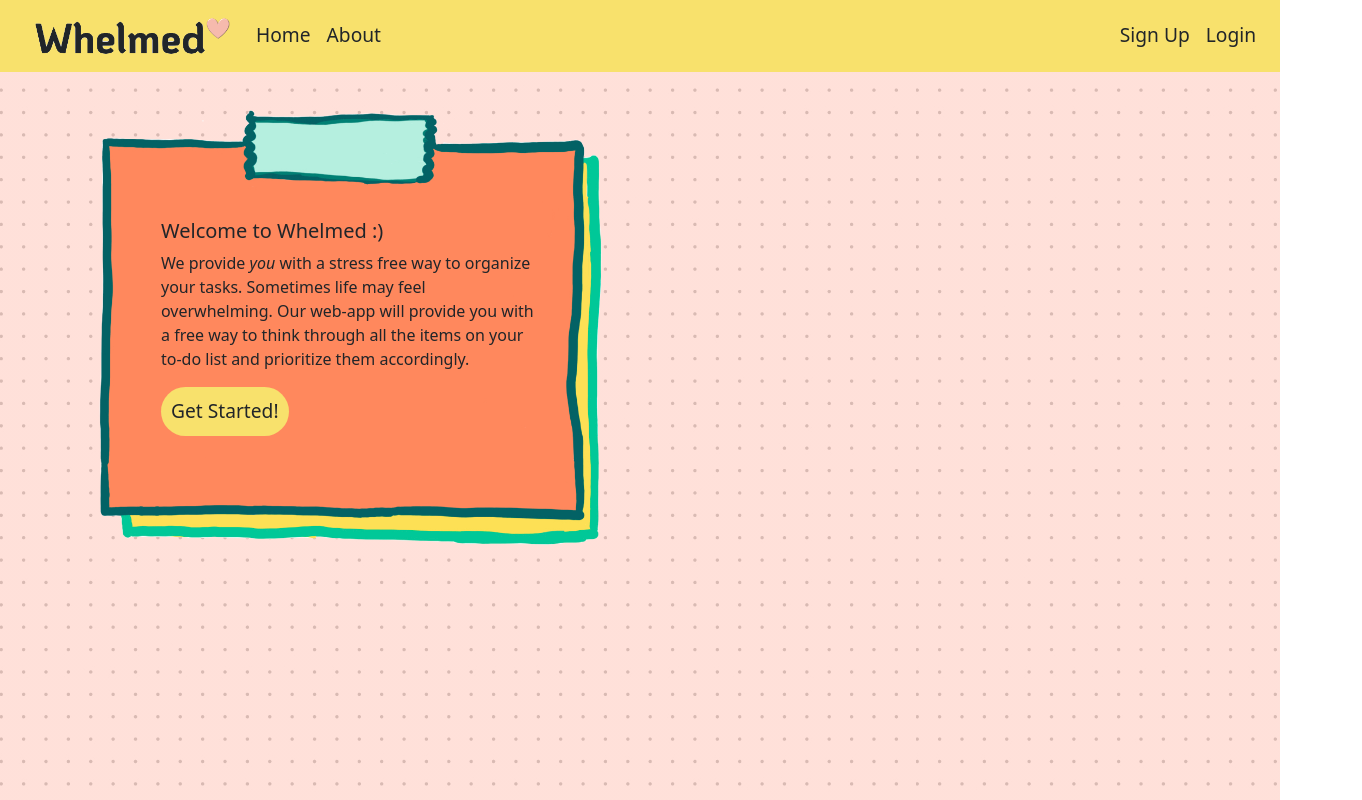
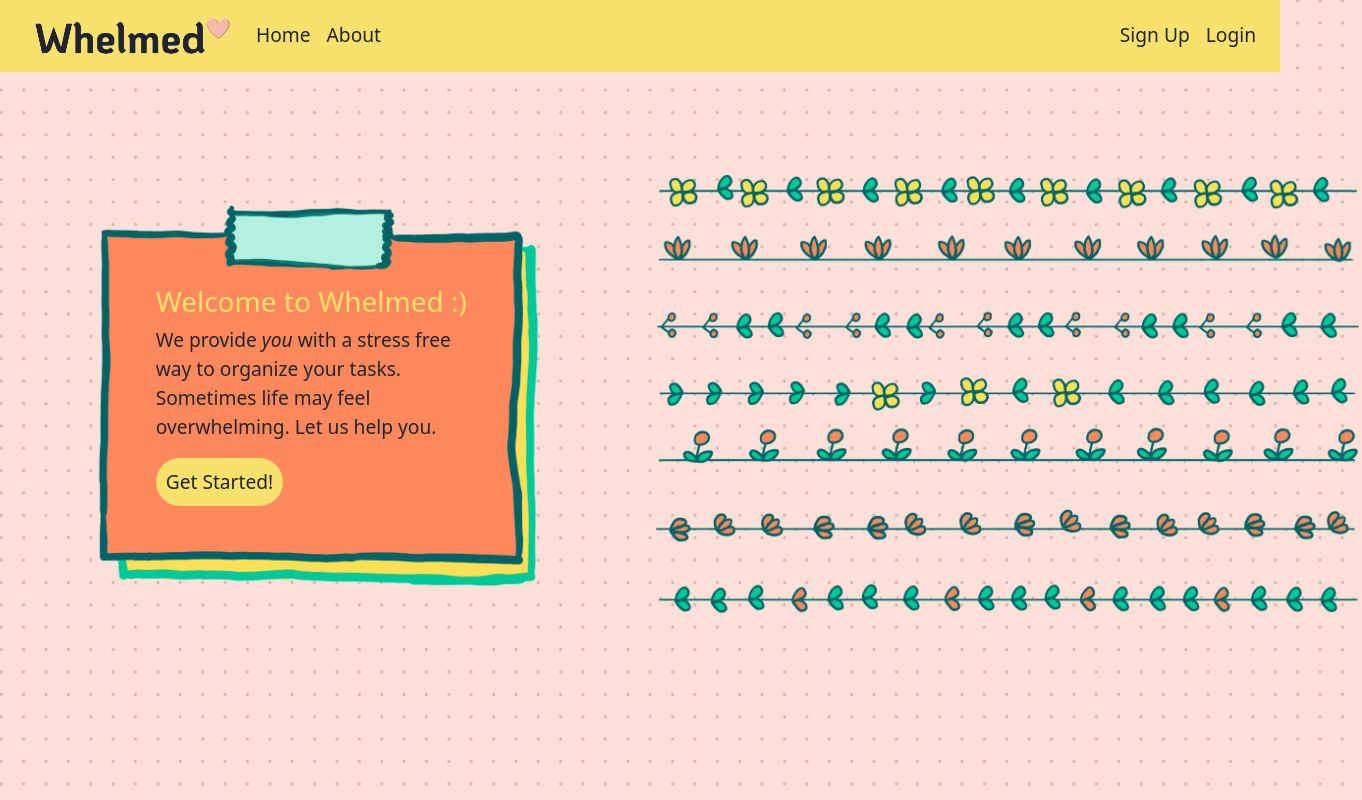
Before and after one commit to madeleinee123/Capstone-Frontend, an Angular app: page / in a window 1280 px wide. Shown: the whole page, 1362 px wide, since content can reach past the window. Built offline with nearby package versions, Linux system fonts and the light colour scheme; a web font is replaced by a local one.

Commit message:
Added Picture to login, sign up , and home

```diff
--- a/src/app/app.component.css
+++ b/src/app/app.component.css
@@ -31,4 +31,5 @@ a:hover {
   span{
     display: inline-flex;
   }
+
 }
--- a/src/app/home/home.component.css
+++ b/src/app/home/home.component.css
@@ -10,8 +10,8 @@ a:hover{
   color: #f8e16c;
 }
 .bg-image{
-  width: 40vw;
-  height: 40vw;
+  width: 35vw;
+  height: 35vw;
   padding: 10px;
   background-image: url("src/assets/images/home.png");
   background-size:  contain;
@@ -21,10 +21,18 @@ a:hover{
   border: none;
 }
 .container-fluid{
+  width: 100vw;
   height: 100%;
   display: flex;
   align-items: center;
   justify-content: flex-start;
+  font-size: 1.5vw;
+  margin-top: 100px;
+  background-image: url("../../assets/images/picture.png");
+  background-repeat: no-repeat;
+  background-size: contain;
+  background-position-x: right;
+  background-position-y: center;
 }
 .card-body{
   display: flex;
@@ -32,3 +40,6 @@ a:hover{
   justify-content: center;
   align-items: flex-start;
 }
+h3{
+  color: #f8e16c;
+}
--- a/src/app/home/home.component.html
+++ b/src/app/home/home.component.html
@@ -1,11 +1,11 @@
 <div class="container-fluid">
-  <div class="bg-image card align-items-center">
+  <div class="bg-image card align-items-center col-md-6">
     <div class="card-body col-10">
-      <h5 class="card-title ">Welcome to Whelmed :)</h5>
+      <h3 class="card-title ">Welcome to Whelmed :)</h3>
       <p class="card-text">
         We provide <em>you</em> with a stress free way to organize your tasks.
         Sometimes life may feel overwhelming.
-        Our web-app will provide you with a free way to think through all the items on your to-do list and prioritize them accordingly.
+        Let us help you.
       </p>
       <a routerLink="/signup" class="rounded-pill">Get Started!</a>
     </div>
--- a/src/app/login/login.component.css
+++ b/src/app/login/login.component.css
@@ -3,6 +3,7 @@ form{
   flex-direction: column;
   justify-content: center;
   align-items: flex-start;
+  padding: 10px;
 }
 .rounded-pill{
   background-color: #fb8f67;
@@ -16,20 +17,27 @@ form{
 }
 .bg-image{
   background-image: url('../../assets/images/login.png');
-  background-color: transparent;
+  background-color: #00c49a;
   background-repeat: no-repeat;
   border: none;
   background-size: contain;
   width: 40vw;
-  height: 40vw;
+  height: 35vw;
+  padding: 10px;
 }
 .container-fluid{
+  width: 100vw;
   height: 100%;
   display: flex;
   align-items: center;
   justify-content: flex-start;
   font-size: 1.5vw;
   margin-top: 100px;
+  background-image: url("../../assets/images/picture.png");
+  background-repeat: no-repeat;
+  background-size: contain;
+  background-position-x: right;
+  background-position-y: center;
 }
 .card-body{
   display: flex;
--- a/src/app/signup/signup.component.css
+++ b/src/app/signup/signup.component.css
@@ -1,12 +1,16 @@
 .col-5{
+  width: 35vw;
+  height: 35vw;
   background-image: url("src/assets/images/clipboard.png");
-  background-size: 100%;
+  background-size: contain;
   background-repeat: no-repeat;
-  background-position: left;
-  height: 90vh;
+  background-position-x: center;
+  background-position-y: bottom;
 }
 form{
-  font-size: 1.5vw;
+  height: 50%;
+  width: 50%;
+  margin-bottom: 50px;
 }
 .rounded-pill{
   background-color: #fb8f67;
@@ -18,6 +22,17 @@ form{
   background-color: #f8e16c;
   color: #fb8f67;
 }
-.container{
+.container-fluid{
+  width: 100vw;
   height: 100%;
+  display: flex;
+  align-items: center;
+  justify-content: flex-start;
+  font-size: 1.3vw;
+  margin-top: 100px;
+  background-image: url("../../assets/images/picture.png");
+  background-repeat: no-repeat;
+  background-size: contain;
+  background-position-x: right;
+  background-position-y: center;
 }
--- a/src/app/signup/signup.component.html
+++ b/src/app/signup/signup.component.html
@@ -1,8 +1,8 @@
-<div class="container">
+<div class="container-fluid">
   <div class="row align-items-center">
     <div class="col-5 bg-image d-flex justify-content-center align-items-center pt-5">
       <form class="form-group col-9">
-        <h2>Sign Up</h2>
+        <h3>Sign Up</h3>
         <label for="exampleInputUsername1">Username</label>
         <input [(ngModel)]="userName" type="text" name="userName" placeholder="User Name"  class="form-control" id="exampleInputUsername1"/>
         <label for="exampleInputEmail1">Email address</label>
--- a/src/styles.css
+++ b/src/styles.css
@@ -4,4 +4,5 @@ body{
   font-family: 'KoHo', sans-serif;
   background-color: #ffc2b4;
   background-image: linear-gradient(to bottom, rgba(255,194,180,0.5) 0%,rgba(255,194,180,0.5) 100%), url("src/assets/images/Printable-Bullet-Journal-Page.jpg");;
+  overflow: hidden;
 }
```
Also changed, not shown: src/assets/images/picture.png (added).
